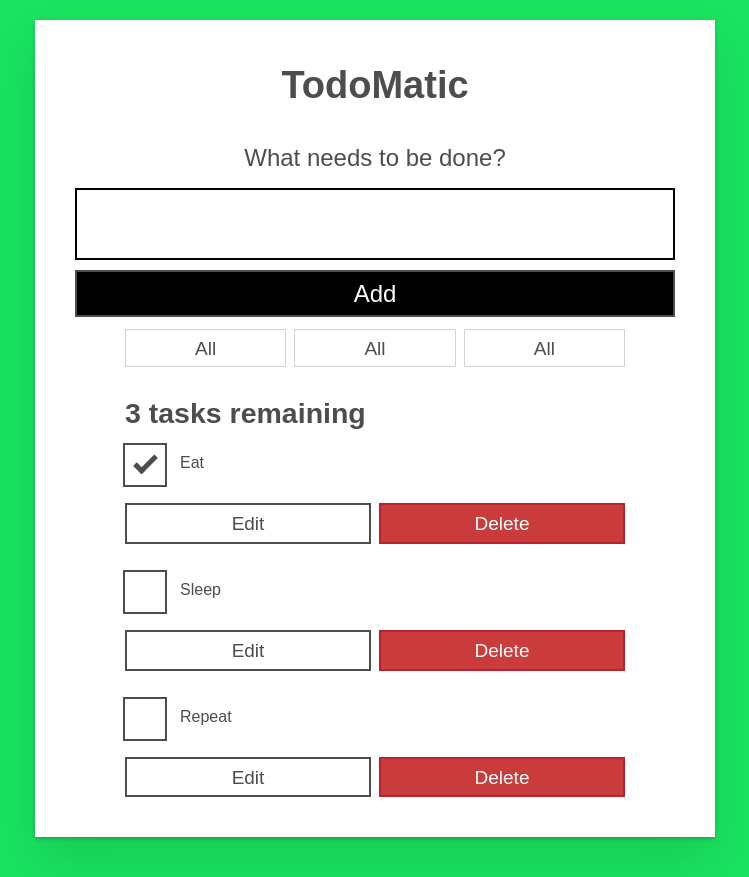
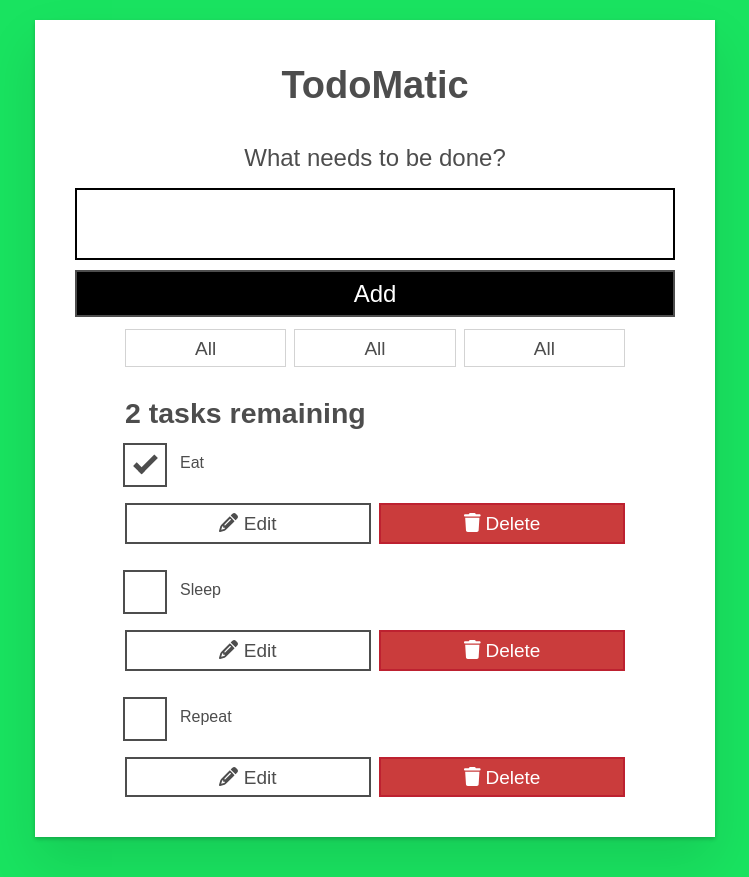
Before and after one commit to Bothot47fixit/INET2000-Project2, a React (Vite) app: page / in a window 1280 px wide. Shown: the whole page, without its empty margins (265-1014 px from the left). Built offline with nearby package versions, Linux system fonts and the light colour scheme.

Commit message:
Updated TodoMatic with Font Awesome icons and task count fixes

```diff
--- a/index.html
+++ b/index.html
@@ -5,6 +5,9 @@
   <meta name="viewport" content="width=device-width, initial-scale=1.0">
   <title>ToDoMatic</title>
   <link rel="icon" href="data:,">
+  <link
+    href="https://cdnjs.cloudflare.com/ajax/libs/font-awesome/5.15.4/css/all.min.css"
+    rel="stylesheet" />
 </head>
 <body>
   <div id="root"></div>
--- a/src/App.jsx
+++ b/src/App.jsx
@@ -1,28 +1,99 @@
 
-import React from 'react';
+import React, { useState } from 'react';
 import FilterButton from "./components/FilterButton";
 import Todo from "./components/Todo";
 
+const FILTER_MAP = {
+  All: () => true,
+  Active: task => !task.completed,
+  Completed: task => task.completed,
+};
+
+const FILTER_NAMES = Object.keys(FILTER_MAP);
 
 function App(props) {
-  console.log("props.tasks:", props.tasks);
-  const taskList = props.tasks.map((task) => (
-<Todo key={task.id} name={task.name} completed={task.completed} />
+  const [tasks, setTasks] = useState(props.tasks);
+  const [filter, setFilter] = useState("All");
 
+        function addTask(name) {
+          const newTask = { id: `todo-${tasks.length}`, name, completed: false };
+            setTasks([...tasks, newTask]);
+}
+
+function toggleTaskCompleted(id) {
+    const updatedTasks = tasks.map(task => {
+      if (task.id === id) {
+        return { ...task, completed: !task.completed };
+      }
+      return task;
+    });
+    setTasks(updatedTasks);
+  }
+
+function deleteTask(id) {
+    const remainingTasks = tasks.filter(task => task.id !== id);
+    setTasks(remainingTasks);
+  }
+
+  function editTask(id, newName) {
+    const editedTaskList = tasks.map(task => {
+      if (task.id === id) {
+        return { ...task, name: newName };
+      }
+       return task;
+    });
+    setTasks(editedTaskList);
+  }
+
+
+
+    const taskList = tasks
+    .filter(FILTER_MAP[filter])
+    .map(task => (
+      <Todo
+        key={task.id}
+        id={task.id}
+        name={task.name}
+        completed={task.completed}
+        toggleTaskCompleted={toggleTaskCompleted}
+        deleteTask={deleteTask}
+        editTask={editTask}
+      />
     ));
+
+
+const filterList = FILTER_NAMES.map(name => (
+    <FilterButton
+      key={name}
+      name={name}
+      isPressed={name === filter}
+      setFilter={setFilter}
+    />
+  ));
+
+const incompleteTasks = tasks.filter(task => !task.completed).length;
+  const tasksNoun = incompleteTasks !== 1 ? "tasks" : "task";
+  const headingText = `${incompleteTasks} ${tasksNoun} remaining`;
+
+  function handleSubmit(e) {
+    e.preventDefault();
+    const name = e.target.elements["new-todo-input"].value.trim();
+    if (name) {
+      addTask(name);
+      e.target.reset();
+    }
+  }
+
 
     return (
     <div className="todoapp stack-large">
       <h1>TodoMatic</h1>
-            <form>
-
+      <form onSubmit={handleSubmit}>
         <h2 className="label-wrapper">
-
           <label htmlFor="new-todo-input" className="label__lg">
             What needs to be done?
-
-          </label></h2>
-
+          </label>
+        </h2>
         <input
           type="text"
           id="new-todo-input"
@@ -34,28 +105,20 @@ function App(props) {
           Add
         </button>
       </form>
-
-
-
-<div className="filters btn-group stack-exception">
-        <FilterButton />
-        <FilterButton />
-        <FilterButton />
-      </div>
-
-
-
-      <h2 id="list-heading">3 tasks remaining</h2>
+      <div className="filters btn-group stack-exception">{filterList}</div>
+      <h2 id="list-heading">{headingText}</h2>
       <ul
         role="list"
         className="todo-list stack-large stack-exception"
         aria-labelledby="list-heading"
       >
-
         {taskList}
       </ul>
     </div>
   );
+
 }
 
+
+
 export default App;
--- a/src/components/Todo.jsx
+++ b/src/components/Todo.jsx
@@ -1,4 +1,8 @@
 import React, { useEffect, useRef, useState } from "react";
+import { FontAwesomeIcon } from "@fortawesome/react-fontawesome";
+import { faPencilAlt, faTrash } from "@fortawesome/free-solid-svg-icons";
+
+
 // Custom hook to track the previous value of a state or prop
 function usePrevious(value) {
   const ref = useRef();
@@ -9,58 +13,54 @@ function usePrevious(value) {
 }
 
 
-function Todo({ name, completed }) {
+function Todo({ id, name, completed, toggleTaskCompleted, deleteTask, editTask }) {
   const [isEditing, setIsEditing] = useState(false);
+  const [newName, setNewName] = useState(name);
+
   const editFieldRef = useRef(null); // Reference for the input field
   const editButtonRef = useRef(null); // Reference for the edit button
   const prevIsEditing = usePrevious(isEditing); // Track the previous value of isEditing
-   // Log "main render" whenever the component renders
-   console.log("main render");
 
-   useEffect(() => {
-    const wasNotEditingBefore = !prevIsEditing && isEditing;
-    const wasEditingBefore = prevIsEditing && !isEditing;
 
-    if (wasNotEditingBefore) {
-      editFieldRef.current.focus(); // Focus on the input field
-    } else if (wasEditingBefore) {
-      editButtonRef.current.focus(); // Focus on the edit button
+useEffect(() => {
+    if (!prevIsEditing && isEditing) {
+      editFieldRef.current.focus(); // Focus on the input field when editing starts
     }
-    }, [isEditing, prevIsEditing]); // Run this effect when isEditing or prevIsEditing changes
+    if (prevIsEditing && !isEditing) {
+      editButtonRef.current.focus(); // Focus on the edit button after saving
+    }
+  }, [isEditing, prevIsEditing]);
 
-    console.log(`isEditing changed: ${isEditing}`);
-  // Dependency array ensures this runs only when isEditing changes
+  const handleChange = (e) => {
+    setNewName(e.target.value);
+  };
 
-  const handleEdit = () => {
-    setIsEditing(true);
-    setTimeout(() => editFieldRef.current.focus(), 0); // Focus the input field when editing starts
-    console.log(editButtonRef.current); // Log the button element to the console
-  editFieldRef.current.focus(); // Focus the input field when editing starts
-};
+  const handleSubmit = (e) => {
+    e.preventDefault();
+    editTask(id, newName); // Call the editTask function from App.jsx
+    setIsEditing(false); // Exit editing mode
+  };
 
-  const handleSave = () => {
-    setIsEditing(false);
-    editButtonRef.current.focus(); // Focus the edit button after saving
-  };
+
   const editingTemplate = (
-    <div className="stack-small">
+    <form className="stack-small" onSubmit={handleSubmit}>
       <div className="form-group">
-        <label className="todo-label" htmlFor={name}>
+        <label className="todo-label" htmlFor={id}>
           New name for {name}
         </label>
         <input
-          id={name}
+          id={id}
           className="todo-text"
           type="text"
-          defaultValue={name}
-          ref={editFieldRef} // Attach the input field reference
+          value={newName}
+          onChange={handleChange}
+          ref={editFieldRef}
         />
       </div>
-      <div className="btn-group">
-        <button type="button" className="btn btn__primary" onClick={handleSave}>
+     <div className="btn-group">
+        <button type="submit" className="btn btn__primary">
           Save <span className="visually-hidden">new name for {name}</span>
         </button>
-
         <button
           type="button"
           className="btn btn__danger"
@@ -69,14 +69,18 @@ function Todo({ name, completed }) {
           Cancel <span className="visually-hidden">editing {name}</span>
         </button>
       </div>
-    </div>
+    </form>
   );
-
-  const viewTemplate = (
+    const viewTemplate = (
     <div className="stack-small">
       <div className="c-cb">
-        <input id={name} type="checkbox" defaultChecked={completed} />
-        <label className="todo-label" htmlFor={name}>
+        <input
+          id={id}
+          type="checkbox"
+          defaultChecked={completed}
+          onChange={() => toggleTaskCompleted(id)}
+        />
+        <label className="todo-label" htmlFor={id}>
           {name}
         </label>
       </div>
@@ -84,22 +88,27 @@ function Todo({ name, completed }) {
         <button
           type="button"
           className="btn"
-          onClick={() => setIsEditing(true)} // Set editing to true
-          ref={editButtonRef} // Attach the edit button reference
+          onClick={() => setIsEditing(true)}
+          ref={editButtonRef}
         >
+          <FontAwesomeIcon icon={faPencilAlt} /> {/* Pencil Icon */}
           Edit <span className="visually-hidden">{name}</span>
         </button>
-        <button type="button" className="btn btn__danger">
+         <button
+          type="button"
+          className="btn btn__danger"
+          onClick={() => deleteTask(id)}
+        >
+          <FontAwesomeIcon icon={faTrash} /> {/* Trash Can Icon */}
           Delete <span className="visually-hidden">{name}</span>
         </button>
       </div>
     </div>
   );
 
-  return <li className="todo">{isEditing ? editingTemplate : viewTemplate}</li>;
+
+   return <li className="todo">{isEditing ? editingTemplate : viewTemplate}</li>;
 }
 
 
-
-
 export default Todo;
--- a/vite.config.js
+++ b/vite.config.js
@@ -3,9 +3,12 @@ import react from '@vitejs/plugin-react';
 
 export default defineConfig({
   plugins: [react()],
-base: '/', // Use '/' for development
+  base: '/', // Use '/' for development
   server: {
     port: 5500, // Ensure this matches the port you're using
+    hmr: {
+      port: 5501, // Explicitly set the WebSocket port
+    },
   },
   build: {
     rollupOptions: {
```
Also changed, not shown: package.json (+5 -2 lines), 1 other file (tests, documents, lock files or other folders). Lines whose indentation alone changed are shown as unchanged.
